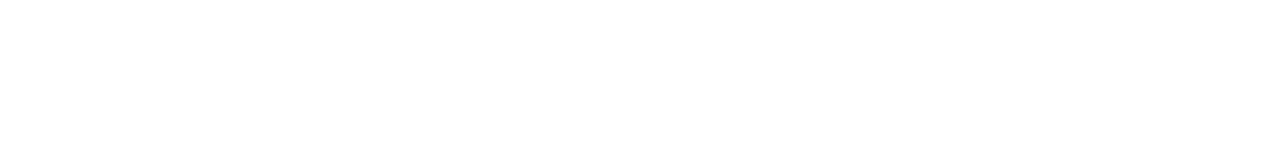
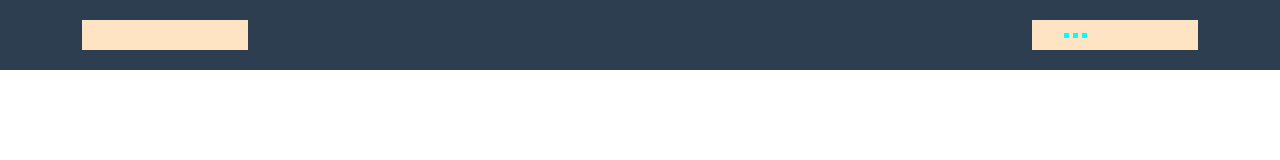
Before and after one commit to battistaennio/html-css-bootstrap-freelancer, a plain HTML site: page index.html in a window 1280 px wide. Drawn offline with nearby package versions, Linux system fonts and the light colour scheme.

Commit message:
impostazione header

```diff
--- a/index.html
+++ b/index.html
@@ -11,12 +11,53 @@
     <!-- css normale -->
     <link rel="stylesheet" href="style.css">
 
-
 </head>
 <body>
 
     <!-- header position-fixed -->
     <header>
+
+        <div class="container container-md container-lg">
+
+            <div id="header_container" class="row justify-content-between align-items-center">
+
+                <div class="col-2">
+                    <div class="box">
+
+                    </div>
+                </div>
+
+                <div class="col-2">
+                    <div class="box">
+
+                        <div id="hamburger">
+
+                        </div>
+
+                        <div id="desktop-nav">
+                            <nav>
+                                <ul>
+                                    <li>
+
+                                    </li>
+
+                                    <li>
+
+                                    </li>
+
+                                    <li>
+
+                                    </li>
+                                </ul>
+                            </nav>
+                        </div>
+
+                    </div>
+                </div>
+
+            </div>
+
+        </div>
 
     </header>
 
--- a/style.css
+++ b/style.css
@@ -0,0 +1,38 @@
+/* regole generali */
+.box{
+    /* debug */
+    background-color: bisque;
+    min-height: 30px;
+}
+
+
+/* regole header */
+header{
+    background-color: #2c3e50;
+}
+
+#header_container{
+    height: 70px;
+}
+
+#desktop-nav{
+    display: none;
+}
+
+#desktop-nav li{
+    /* debug */
+    background-color: aqua;
+    width: 5px;
+    height: 5px;
+    display: inline-block;
+}
+
+
+/* regole visualizzazione desktop */
+@media screen and (min-width:959px) {
+
+    #desktop-nav{
+        display: block;
+    }
+
+}
```
